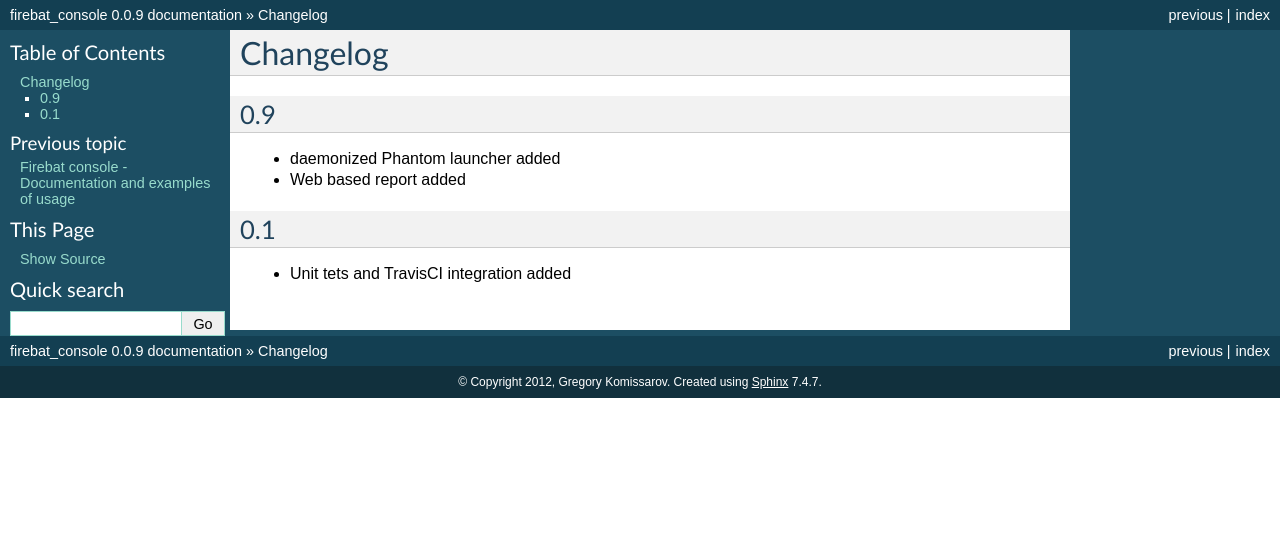
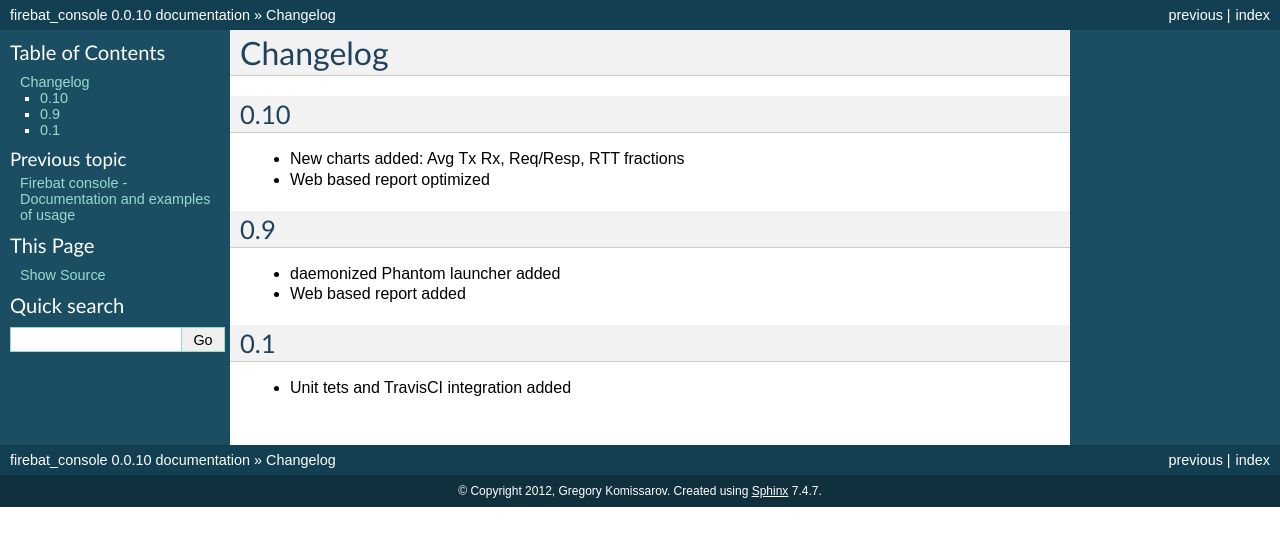
Before and after one commit to greggyNapalm/firebat-console, a Sphinx documentation site: the page built from docs/changelog.rst, in a window 1280 px wide. Shown: the top 546 px of the page. Built offline with Sphinx 7.4.7, drawn with Linux system fonts in a browser that asks for light colours; pages that are not in the unit, such as notebooks, are missing from menus.

Commit message:
0.0.10 version

```diff
--- a/docs/changelog.rst
+++ b/docs/changelog.rst
@@ -1,6 +1,12 @@
 =========
 Changelog
 =========
+
+0.10
+====
+
+* New charts added: Avg Tx Rx, Req/Resp, RTT fractions
+* Web based report optimized
 
 0.9
 ===
--- a/firebat/__init__.py
+++ b/firebat/__init__.py
@@ -2,6 +2,6 @@
 
 import os
 
-version_info = (0, 0, 9)
+version_info = (0, 0, 10)
 __version__ = ".".join(map(str, version_info))
 __path = os.path.dirname(__file__)
```
